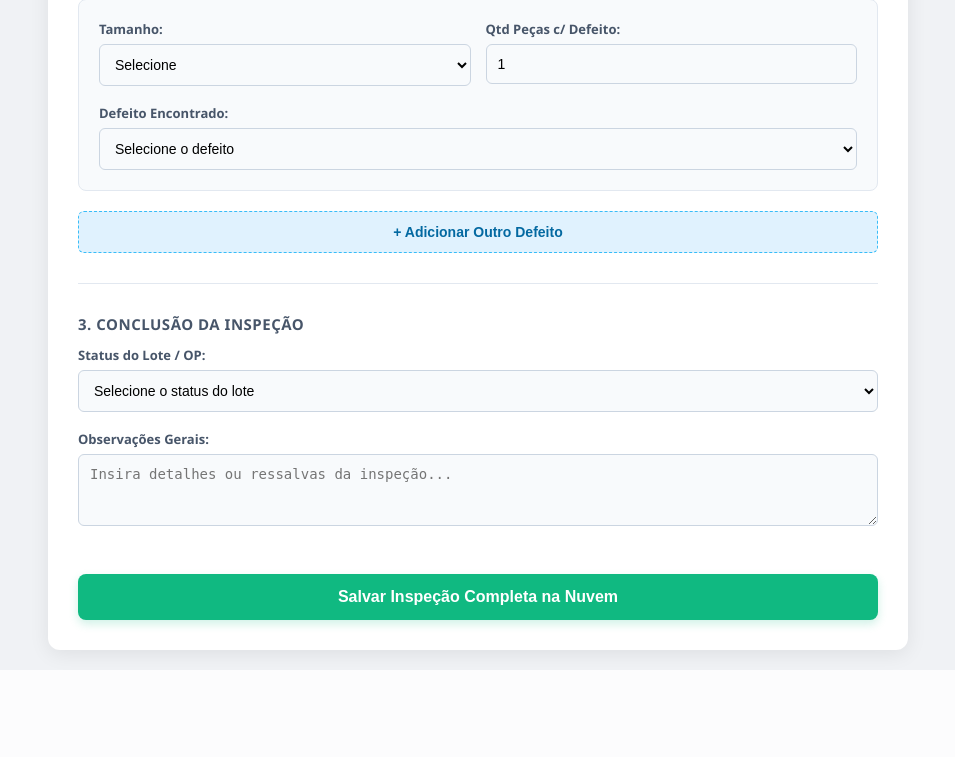
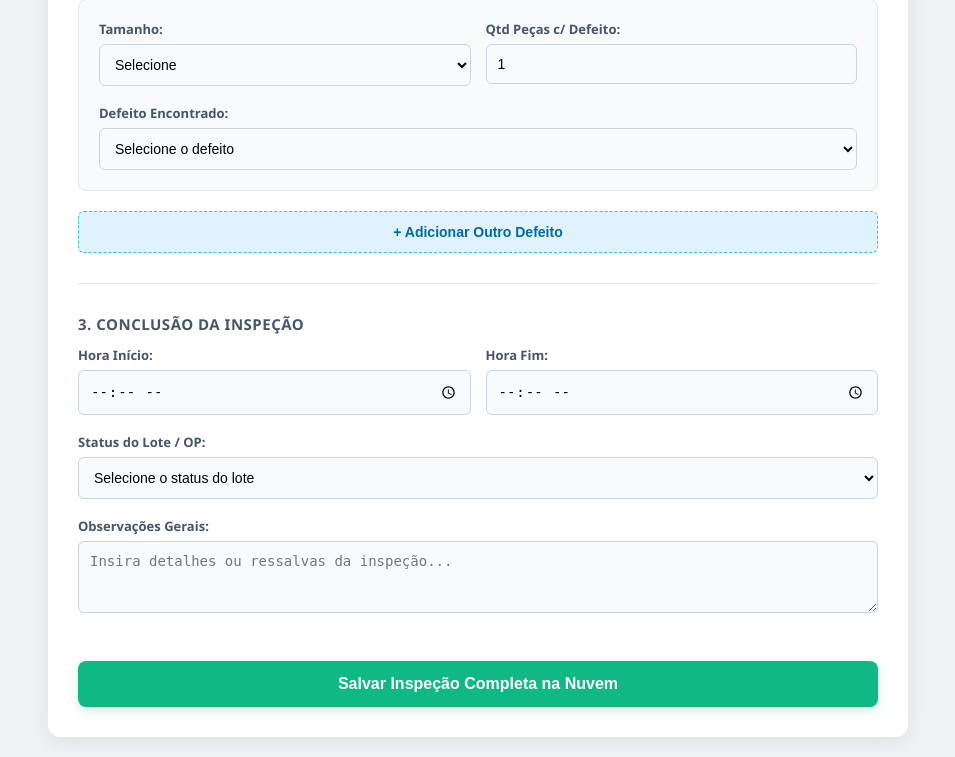
Before and after one commit to fabriciopavesi97/Check-List-Inspe-o-de-Qualidade, a Flask app: page / in a window 1280 px wide. Shown: the part 668-1425 px from the top of the page, without its empty margins (162-1117 px from the left). Before the commit the page ends 1338 px from the top, so only its background shows below. Run offline with Flask 3, Linux system fonts and the light colour scheme; some libraries are stand-ins or nearby versions.

Commit message:
Update index.html

```diff
--- a/templates/index.html
+++ b/templates/index.html
@@ -20,7 +20,7 @@
 
         .form-group { margin-bottom: 18px; }
         label { font-weight: 600; display: block; margin-bottom: 6px; font-size: 13px; color: #475569; }
-        input[type="text"], input[type="number"], input[type="date"], select, textarea {
+        input[type="text"], input[type="number"], input[type="date"], input[type="time"], select, textarea {
             width: 100%; padding: 11px; border: 1px solid #cbd5e1; border-radius: 6px; box-sizing: border-box; font-size: 14px; background-color: #f8fafc; transition: border-color 0.2s, background-color 0.2s;
         }
         input:focus, select:focus, textarea:focus { border-color: #3b82f6; background-color: #fff; outline: none; box-shadow: 0 0 0 3px rgba(59, 130, 246, 0.1); }
@@ -168,18 +168,29 @@
 
         <div class="section-title">3. Conclusão da Inspeção</div>
 
+        <div class="row">
+            <div class="form-group">
+                <label for="hora_inicio">Hora Início:</label>
+                <input type="time" id="hora_inicio" name="hora_inicio" value="{{ registro[12] if registro else '' }}" required>
+            </div>
+            <div class="form-group">
+                <label for="hora_fim">Hora Fim:</label>
+                <input type="time" id="hora_fim" name="hora_fim" value="{{ registro[13] if registro else '' }}" required>
+            </div>
+        </div>
+
         <div class="form-group">
             <label for="status_lote">Status do Lote / OP:</label>
             <select id="status_lote" name="status_lote" required>
                 <option value="">Selecione o status do lote</option>
-                <option value="Aprovado" {% if registro and registro[13] == "Aprovado" %}selected{% endif %}>🟢 Aprovado</option>
-                <option value="Reprovado" {% if registro and registro[14] == "Reprovado" %}selected{% endif %}>🔴 Reprovado</option>
+                <option value="Aprovado" {% if registro and registro[14] == "Aprovado" %}selected{% endif %}>🟢 Aprovado</option>
+                <option value="Reprovado" {% if registro and registro[15] == "Reprovado" %}selected{% endif %}>🔴 Reprovado</option>
             </select>
         </div>
 
         <div class="form-group" style="margin-top: 15px;">
             <label for="observacao">Observações Gerais:</label>
-            <textarea id="observacao" name="observacao" rows="3" placeholder="Insira detalhes ou ressalvas da inspeção...">{{ registro[14] if registro else '' }}</textarea>
+            <textarea id="observacao" name="observacao" rows="3" placeholder="Insira detalhes ou ressalvas da inspeção...">{{ registro[16] if registro else '' }}</textarea>
         </div>
 
         <button type="submit">{% if registro %}Atualizar Registro na Nuvem{% else %}Salvar Inspeção Completa na Nuvem{% endif %}</button>
```
